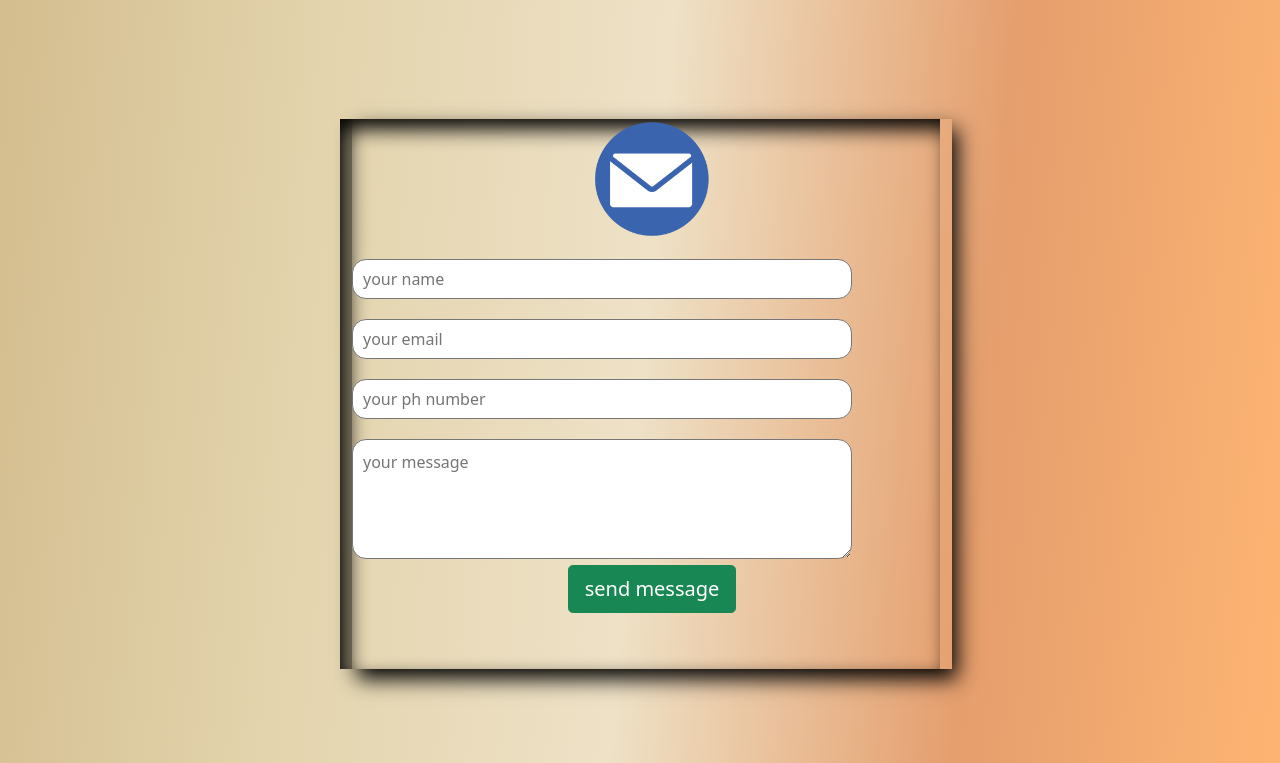
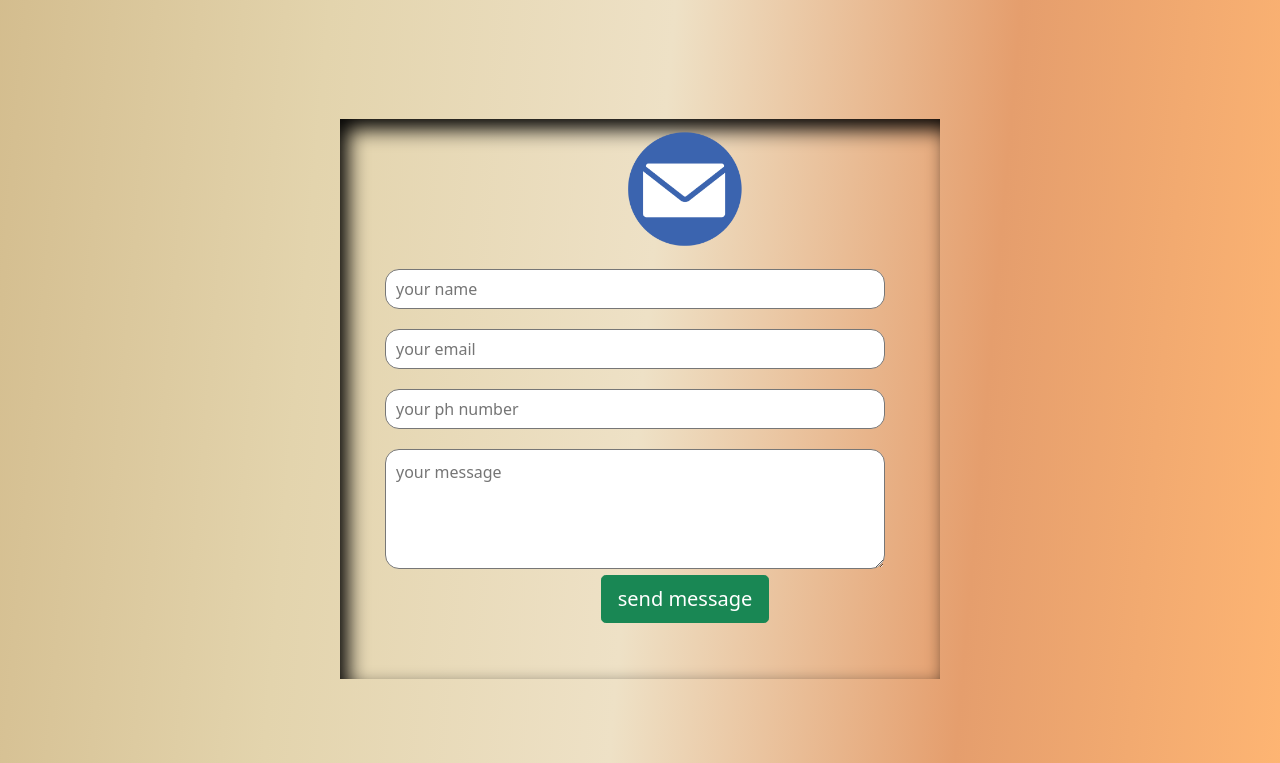
Before and after one commit to PothalaJahnavi/Jahnavi.github.io, a plain HTML site: page index.html in a window 1280 px wide. Shown: the part 4130-4893 px from the top of the page. Drawn offline with nearby package versions, Linux system fonts and the light colour scheme; a web font is replaced by a local one.

Commit message:
Update style2.css

```diff
--- a/style2.css
+++ b/style2.css
@@ -265,15 +265,16 @@ marquee{
     font-family: 'Ubuntu', sans-serif;
 }
 .contact-box{
-
+  padding-top: 10px;
+   padding-left: 45px;
   box-shadow: 8px 10px 20px black inset;
   width: 600px;
 }
 form{
 
-    box-shadow: 5px 10px 20px black;
+    /* box-shadow: 5px 10px 20px black; */
   height: 550px;
-  width: 600px;
+  width: 600px;0px;
 }
 .input-field{
   width: 500px;
```
